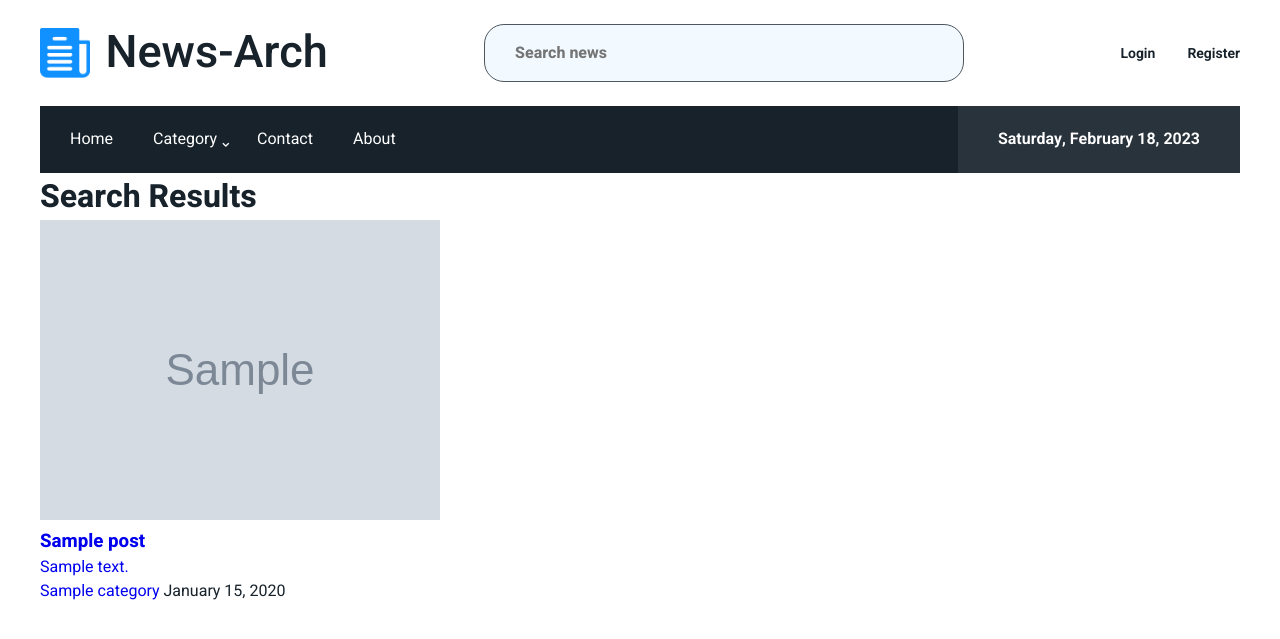
After one commit to taizulislam52/django-news, a Django app: page /news/search/ in a window 1280 px wide. The commit adds this page. Shown: the top 639 px of the page. Run offline with Django 4.2, Linux system fonts and the light colour scheme; tables that the repository leaves empty hold one stand-in row (values such as "Sample post"); grey boxes marked "Sample" are stand-in pictures.

Commit message:
Add news search

```diff
--- /dev/null
+++ b/news/templates/news/search.html
@@ -0,0 +1,20 @@
+{% extends 'main.html' %}
+{% block content %}
+    <div class="container">
+        <div class="search">
+            <h1 class="search__query">Search Results</h1>
+            <div class="search__results">
+                {% if news_list %}
+                    {% for news in news_list %}
+                        {% include 'components/card-top-image.html' %}
+                    {% endfor %}
+                {% else %}
+                <h3 class="search__not-found">
+                    We’re sorry, but no results were found matching your search. Please try searching again.
+                </h3>
+                {% endif %}
+            </div>
+
+        </div>
+    </div>
+{% endblock content %}
--- a/news/urls.py
+++ b/news/urls.py
@@ -1,9 +1,10 @@
 from django.urls  import path
-from .views import NewsListView,NewsSingleView
+from .views import NewsListView, NewsSingleView, NewsSearchView
 from . import views
 
 
 urlpatterns = [
     path('', NewsListView.as_view(), name='news-home'),
-    path('news/<int:pk>', NewsSingleView.as_view(), name="news-single")
+    path('news/<int:pk>/', NewsSingleView.as_view(), name="news-single"),
+    path('news/search/', NewsSearchView.as_view(), name="news-search"),
 ]
--- a/news/views.py
+++ b/news/views.py
@@ -1,5 +1,6 @@
 from django.shortcuts import render
 from django.views.generic import ListView, DetailView
+from django.db.models import Q
 from .models import Post
 from django.http import HttpResponse
 
@@ -23,3 +24,19 @@ class NewsListView(ListView):
 class NewsSingleView(DetailView):
     model = Post
     template_name = 'news/single.html'
+
+
+class NewsSearchView(ListView):
+    model = Post
+    template_name = 'news/search.html'
+    context_object_name = 'news_list'
+
+    def get_queryset(self):
+        q = self.request.GET.get('q') if self.request.GET.get('q') != None else ''
+
+        news_list = Post.objects.filter(
+            Q(content__icontains=q) |
+            Q(title__icontains=q)
+        )
+
+        return news_list
--- a/templates/components/card-top-image.html
+++ b/templates/components/card-top-image.html
@@ -1,5 +1,5 @@
 <div class="card-top-image">
-    <img src="{{ news.features_image.url }}" alt="{{ post.title }}" class="card-top-image__image">
+    <img src="{{ news.features_image.url }}" alt="{{ news.title }}" class="card-top-image__image">
     <div class="card--top-image__contents">
         <h3 class="card-top-image__title">
             <a href="#">{{ news.title }}</a>
--- a/templates/header.html
+++ b/templates/header.html
@@ -6,8 +6,8 @@
                 <img class="header__brand-image" src="{% static 'src/images/site-logo.png' %}" alt="Site Logo">
                 <span>News-Arch</span>
             </a>
-            <form action="POST" class="header__form">
-                <input type="text" placeholder="Search news" name="search" class="header__form-input">
+            <form method="GET" action="{% url 'news-search' %}" class="header__form">
+                <input type="text" value="{{request.GET.q}}" placeholder="Search news" name="q" class="header__form-input">
             </form>
             <nav class="header__top-nav">
                 <ul class="header__top-menu">
```
